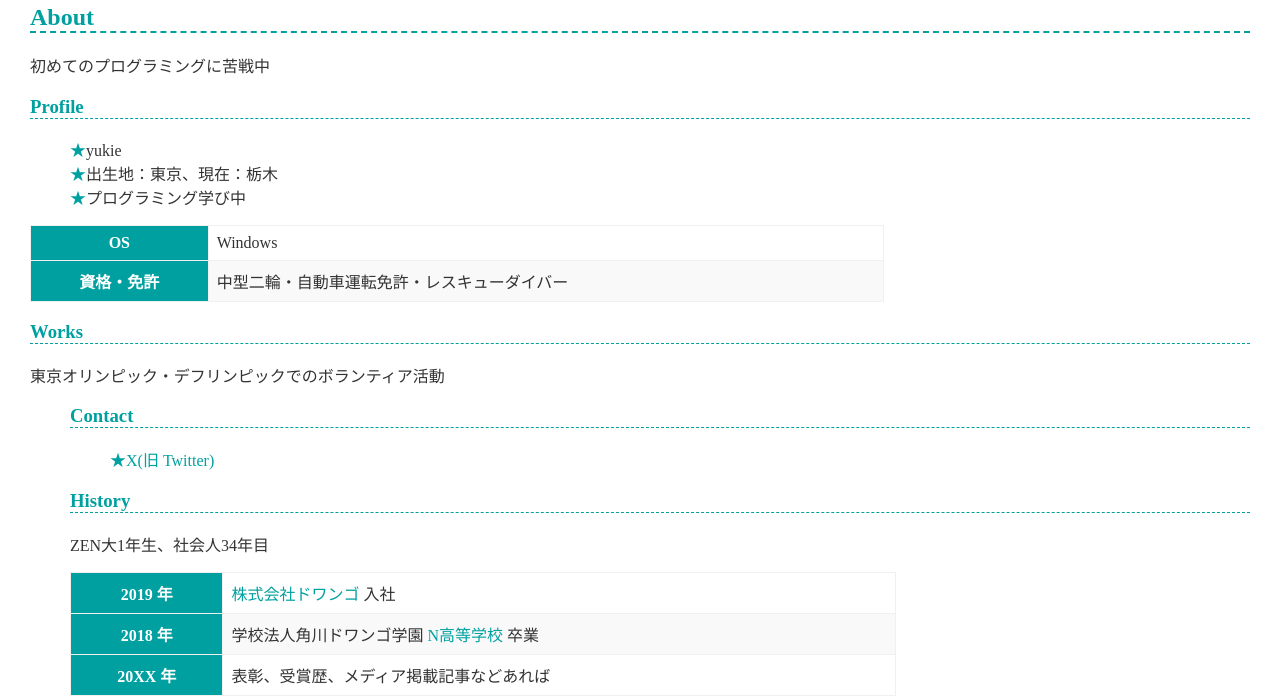
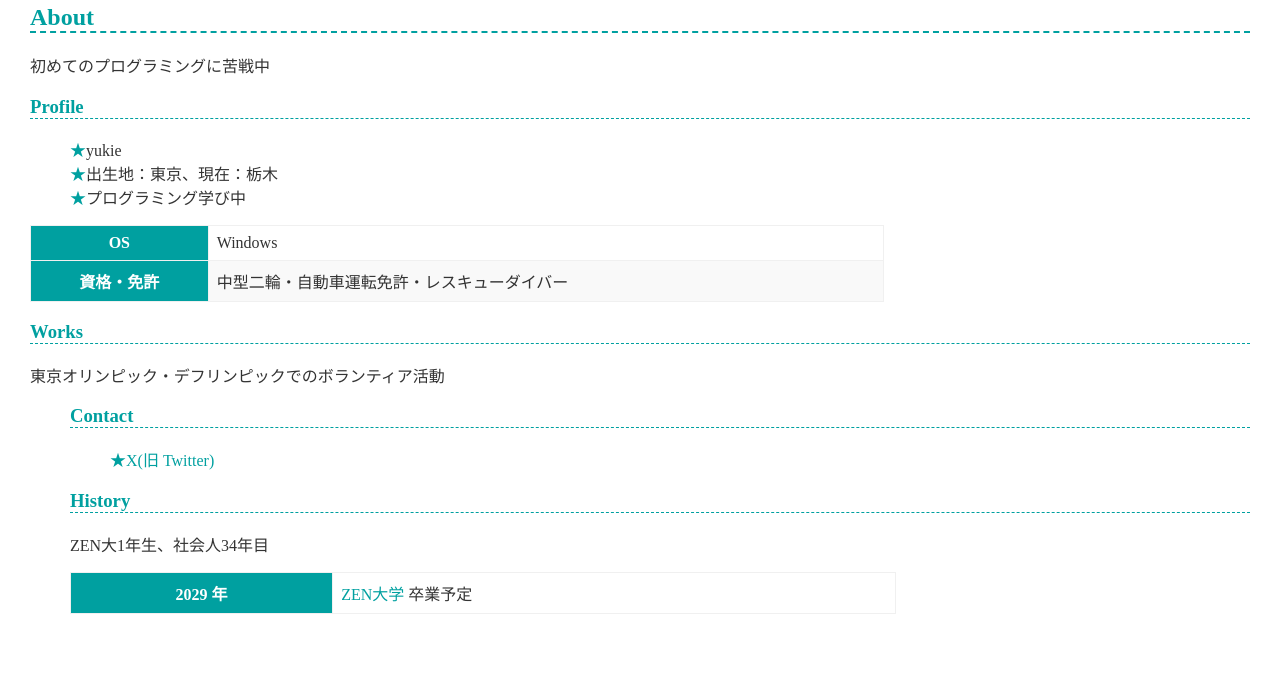
Before and after one commit to yukie-cyber/yukie-cyber.github.io, a plain HTML site: page index.html in a window 1280 px wide. Shown: the part 109-805 px from the top of the page. Drawn offline with Linux system fonts and the light colour scheme.

Commit message:
Update history section in index.html

```diff
--- a/index.html
+++ b/index.html
@@ -43,16 +43,8 @@
     <p>ZEN大1年生、社会人34年目</p>
     <table>
       <tr>
-        <th>2019 年</th>
-        <td><a href="https://dwango.co.jp/">株式会社ドワンゴ</a> 入社</td>
-      </tr>
-      <tr>
-        <th>2018 年</th>
-        <td>学校法人角川ドワンゴ学園 <a href="https://nnn.ed.jp/">N高等学校</a> 卒業</td>
-      </tr>
-      <tr>
-        <th>20XX 年</th>
-        <td>表彰、受賞歴、メディア掲載記事などあれば</td>
+        <th>2029 年</th>
+        <td><a href="https://dwango.co.jp/">ZEN大学</a> 卒業予定</td>
       </tr>
     </table>
   </body>
```
